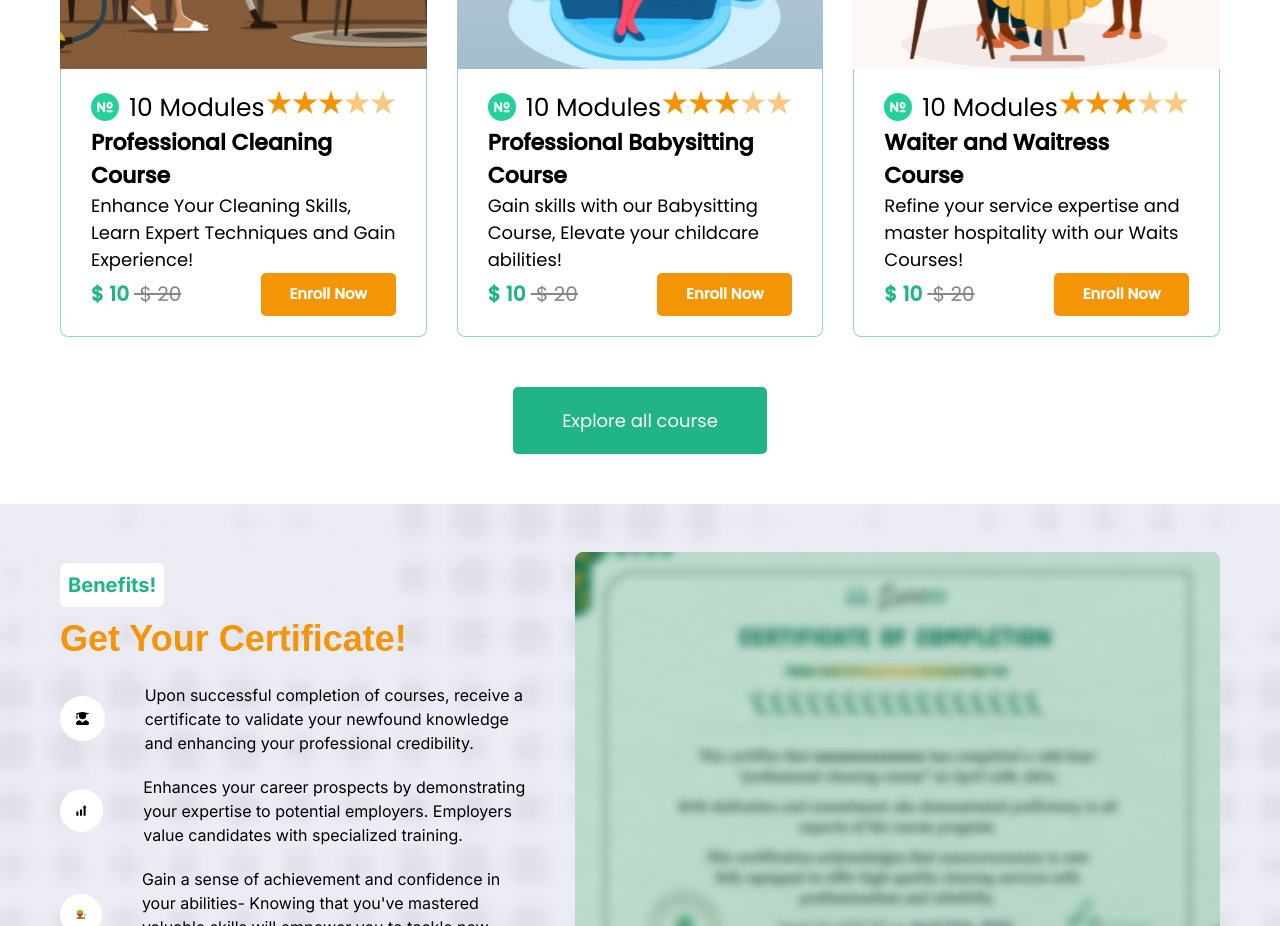
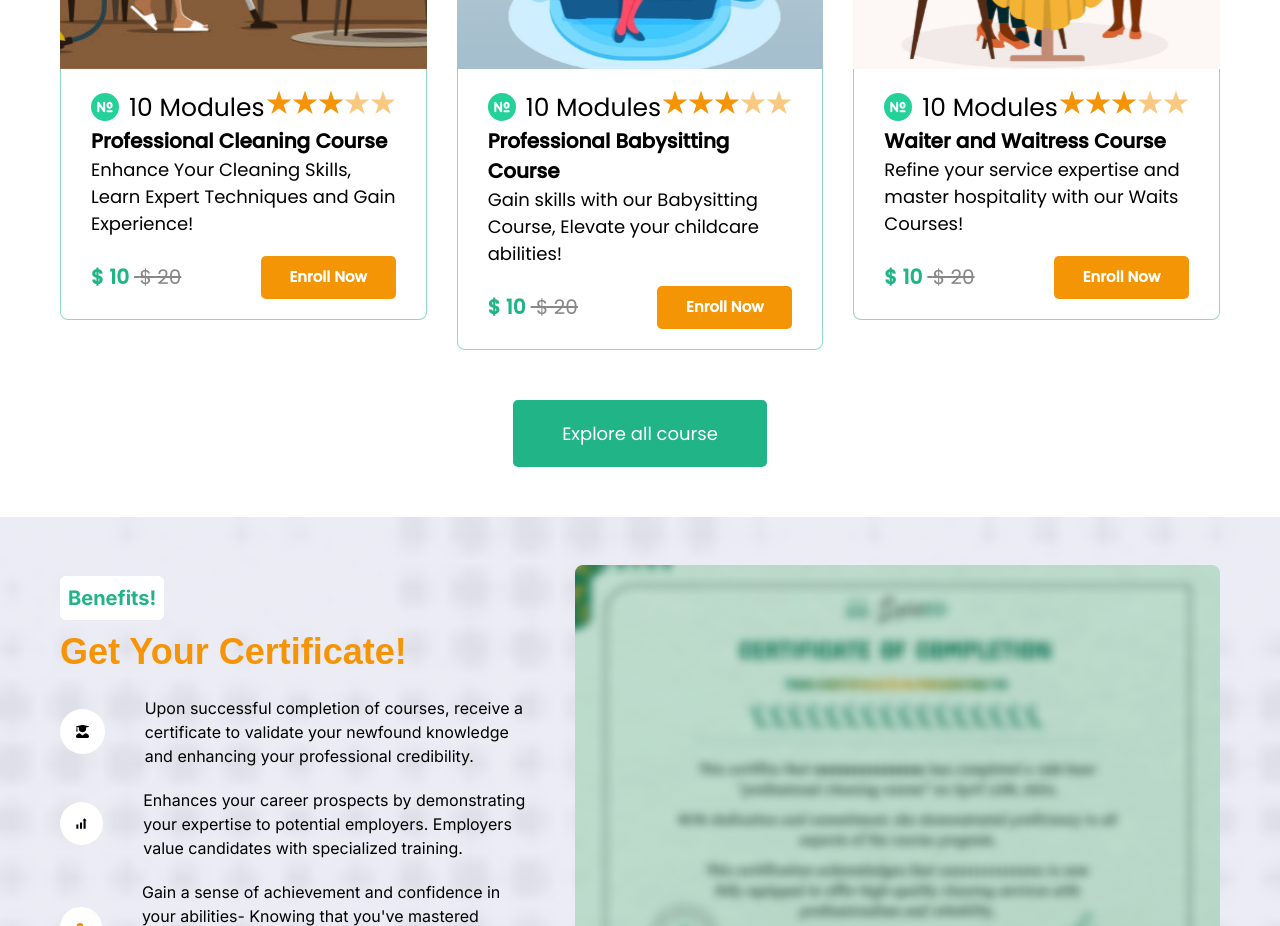
Before and after one commit to stevenmukama/Elearningproject-Fe, a React (Vite) app: page / in a window 1280 px wide. Shown: the part 2260-3186 px from the top of the page. Built offline with nearby package versions, Linux system fonts and the light colour scheme; a web font is replaced by a local one.

Commit message:
add more changes

```diff
--- a/src/components/CourseSection.css
+++ b/src/components/CourseSection.css
@@ -69,7 +69,7 @@
 }
 
 .card-title {
-	font-size: 22px;
+	font-size: 20px;
 	font-weight: bold;
 }
 
@@ -209,7 +209,7 @@ span.dollar-numbers-twenty {
 
 @media screen and (min-width: 1240px) {
 	.card-intro {
-		height: 81px;
+		height: 100px;
 	}
 
 	/* .card-info {
--- a/src/pages/AllCoursesPage.jsx
+++ b/src/pages/AllCoursesPage.jsx
@@ -284,7 +284,7 @@ function AllCoursesPage() {
 		const handleResize = () => {
 			setIsSmallScreen(
 				setIsSmallScreen(
-					window.innerWidth > 768 && window.innerWidth < 1024
+					window.innerWidth > 768 && window.innerWidth > 1024
 				)
 			);
 		};
```
